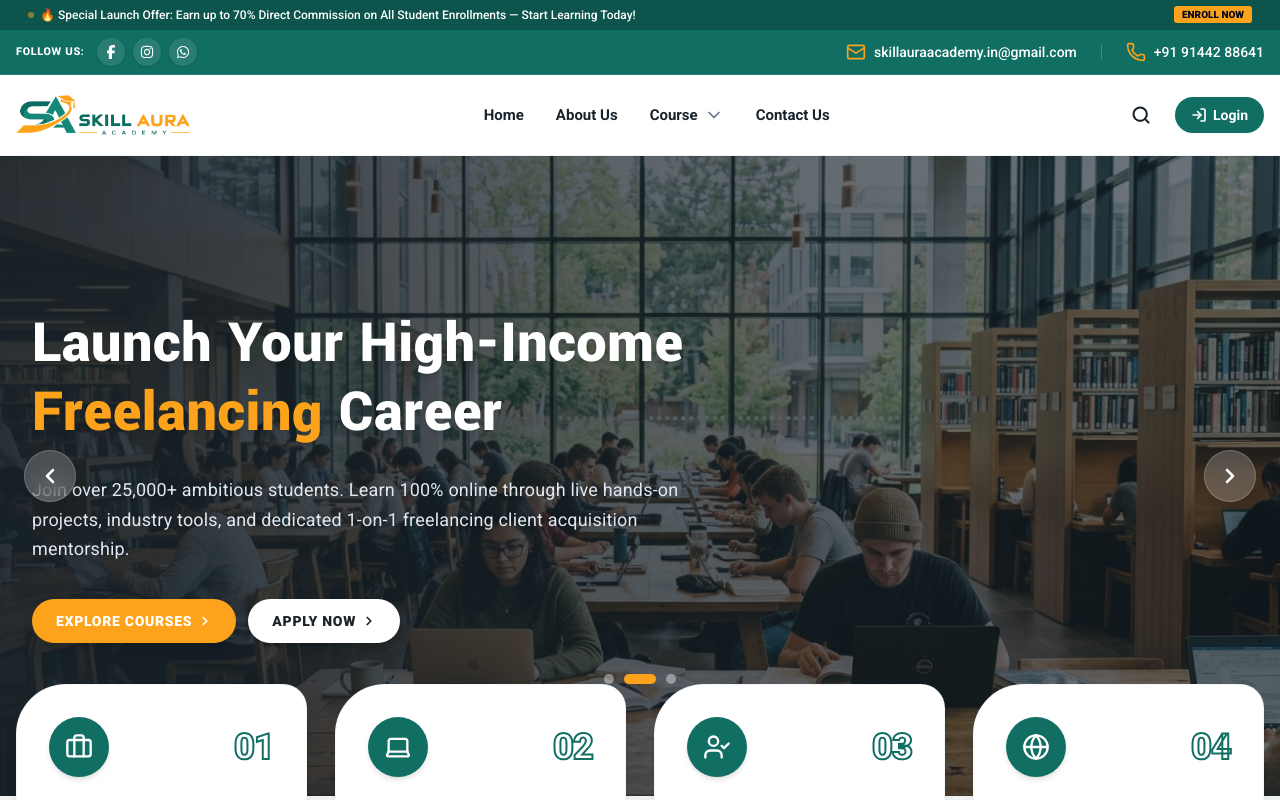
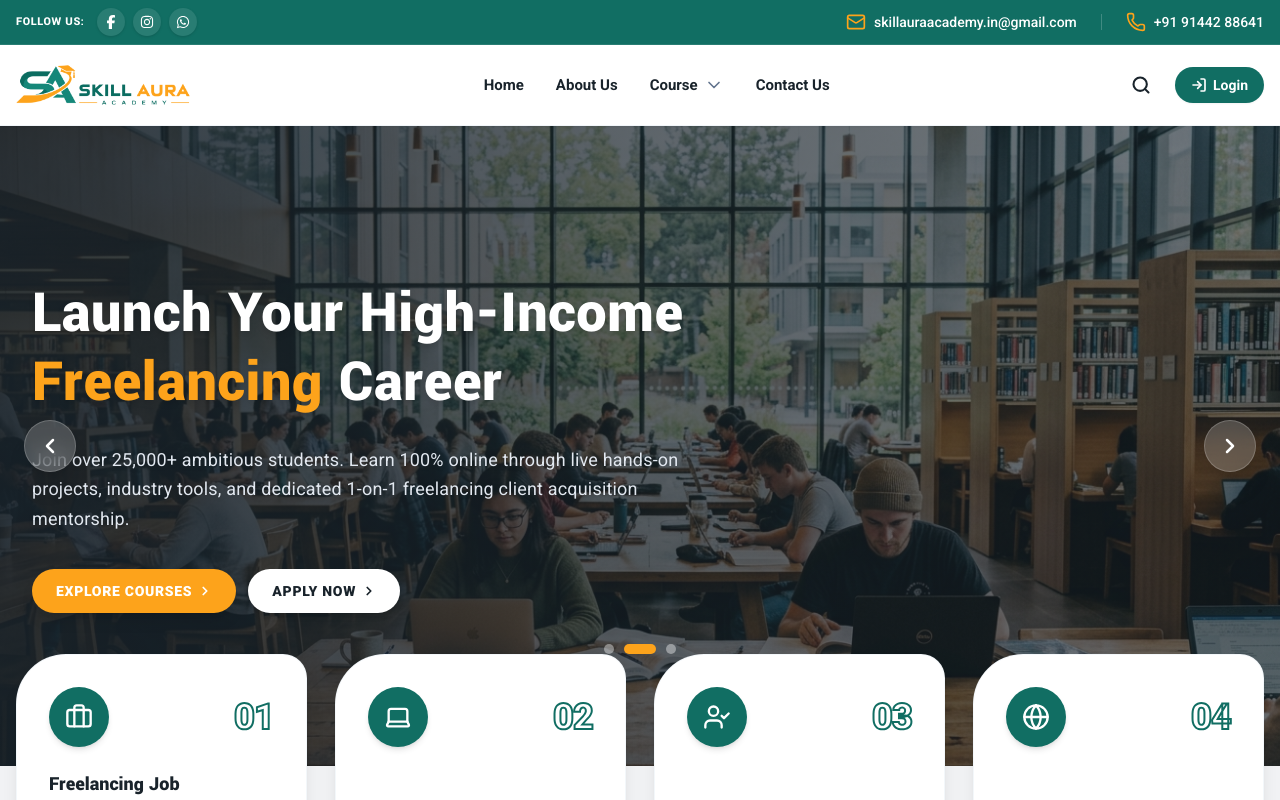
Before and after one commit to budhya2024/skillaura-academy, a Next.js app: page / in a window 1280 px wide. Shown: the top 800 px of the page. Built offline with nearby package versions, Linux system fonts and the light colour scheme.

Commit message:
fix: remove top announcement banner from header

```diff
--- a/components/shared/Header.tsx
+++ b/components/shared/Header.tsx
@@ -123,26 +123,6 @@ export default function Header() {
 
   return (
     <header className="sticky top-0 z-[60] w-full font-sans bg-white shadow-xs border-b border-slate-100">
-      {/* ================= TOP ANNOUNCEMENT BANNER (Dynamic via CMS) ================= */}
-      {cms.announcement.active && (
-        <div className="w-full bg-[#0d554c] text-white text-[11px] sm:text-xs py-1.5 px-3 border-b border-emerald-900/40">
-          <div className="container flex items-center justify-between gap-2">
-            <div className="flex items-center gap-1.5 truncate">
-              <span className="w-1.5 h-1.5 rounded-full bg-[#FDA31B] animate-pulse shrink-0"></span>
-              <span className="truncate font-medium">{cms.announcement.headline}</span>
-            </div>
-            {cms.announcement.actionText && (
-              <Link
-                href={cms.announcement.actionHref || "/#courses"}
-                className="text-[10px] font-extrabold uppercase bg-[#FDA31B] hover:bg-amber-400 text-slate-950 px-2 py-0.5 rounded-[3px] shrink-0 transition-colors"
-              >
-                {cms.announcement.actionText}
-              </Link>
-            )}
-          </div>
-        </div>
-      )}
-
       {/* ================= TOP BAR (Desktop Only) ================= */}
       <div
         className={`hidden md:block w-full bg-[#116E63] text-white text-xs sm:text-sm transition-all duration-300 overflow-hidden ${
--- a/lib/cmsData.ts
+++ b/lib/cmsData.ts
@@ -89,7 +89,7 @@ export interface WebsiteCmsData {
 
 export const DEFAULT_CMS_DATA: WebsiteCmsData = {
   announcement: {
-    active: true,
+    active: false,
     headline: "🔥 Special Launch Offer: Earn up to 70% Direct Commission on All Student Enrollments — Start Learning Today!",
     actionText: "ENROLL NOW",
     actionHref: "/#courses",
```
